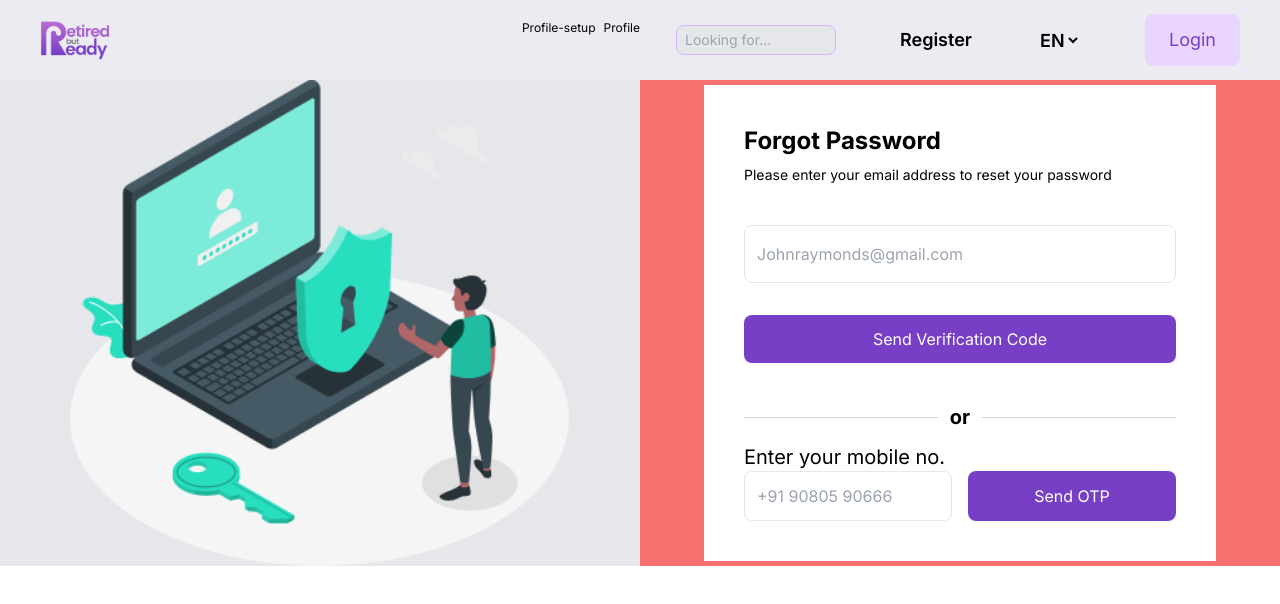
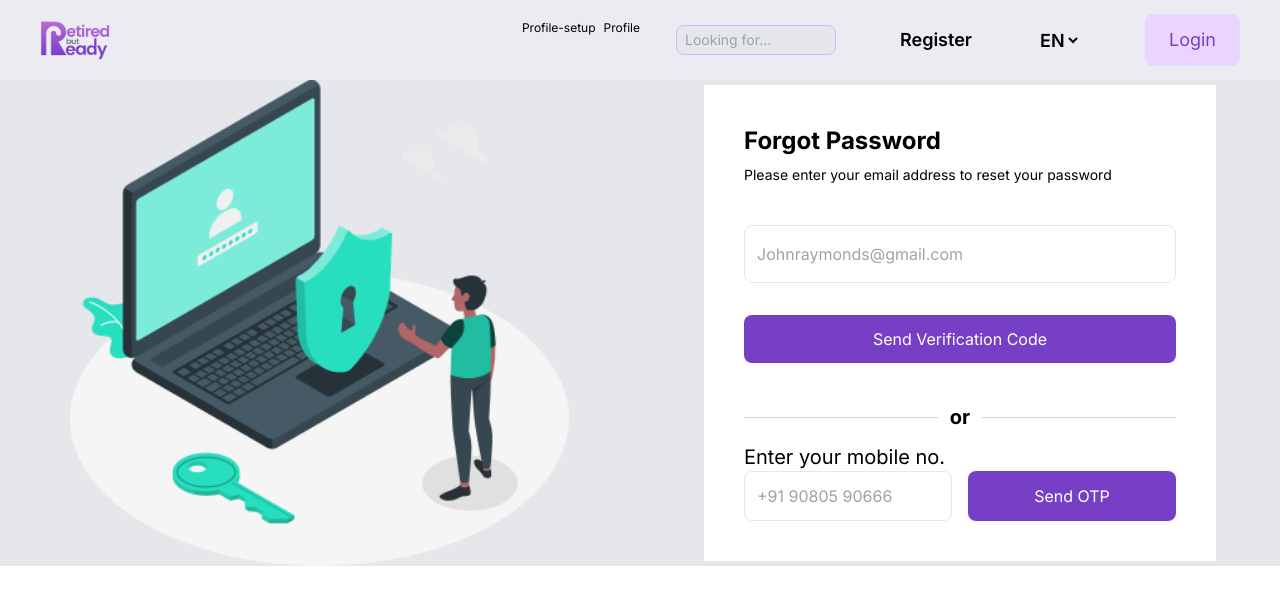
Before and after one commit to morajdhwaj/retired-but-ready, a Next.js app: page /forgot-password in a window 1280 px wide. Shown: the top 604 px of the page. Built offline with nearby package versions, Linux system fonts and the light colour scheme.

Commit message:
changes on forgot-password

```diff
--- a/src/app/(pages)/forgot-password/page.js
+++ b/src/app/(pages)/forgot-password/page.js
@@ -48,7 +48,7 @@ const page = () => {
 
           />
         </div>
-        <div className="md:w-full  justify-center flex items-center lg:w-1/2 bg-red-400  ">
+        <div className="md:w-full  justify-center flex items-center lg:w-1/2 ">
           <div className="bg-white  w-[80%] p-10">
             <h1 className="font-bold text-2xl">Forgot Password</h1>
             <h6 className="text-sm pt-2">
```
